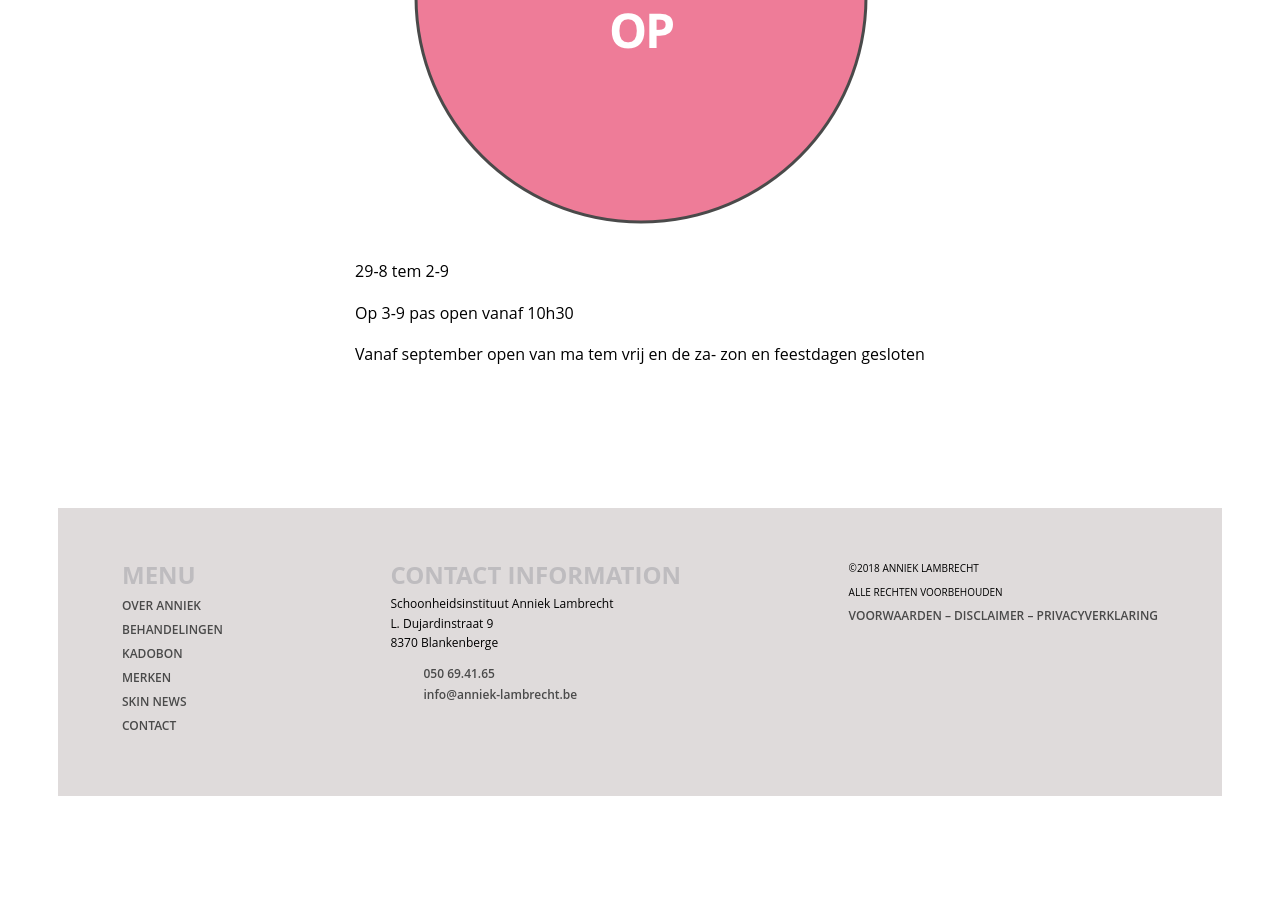
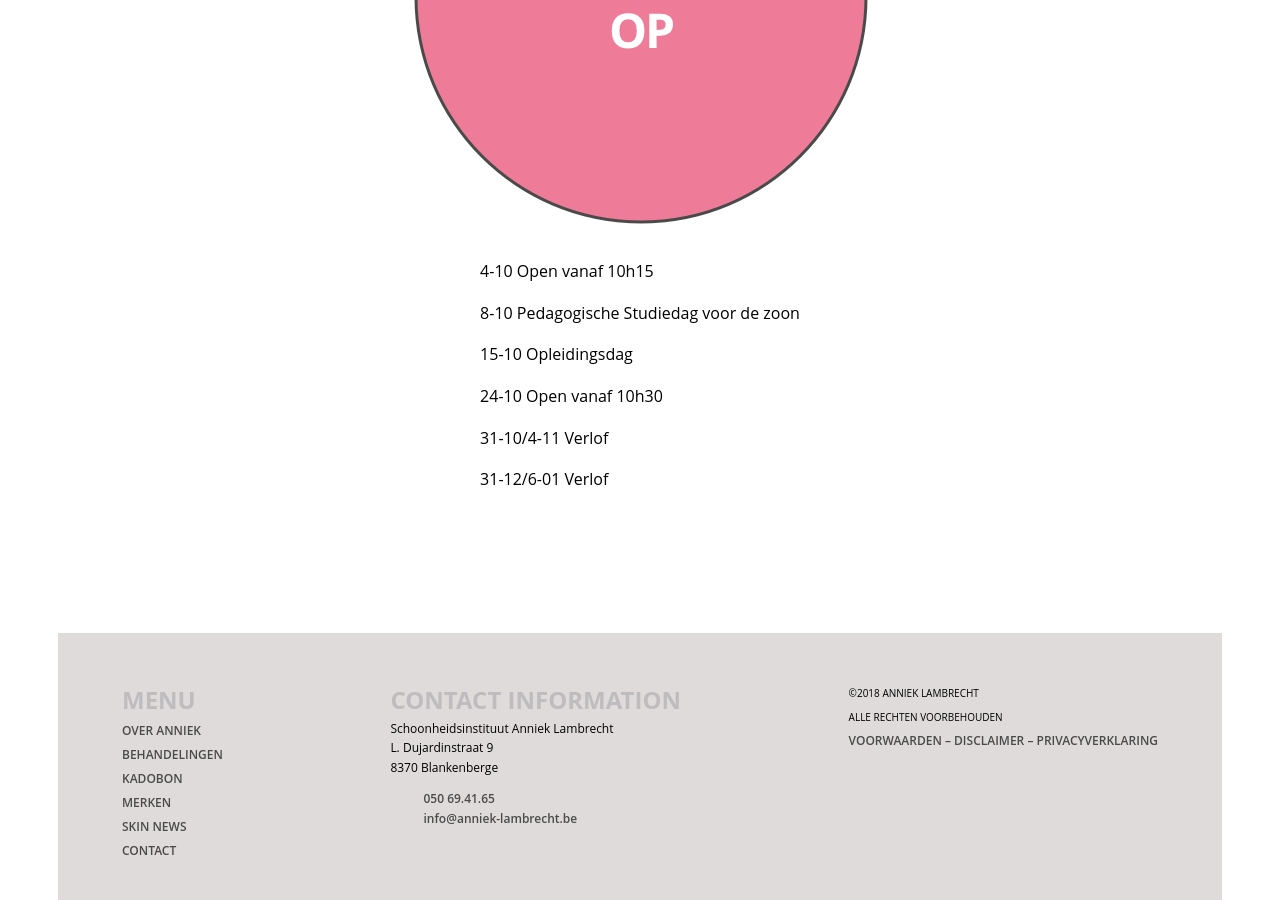
Before and after one commit to acandael/anniek, a Jekyll site: the page built from _posts/2018-07-24-gesloten-op.md, in a window 1280 px wide and 900 px high, scrolled down 790 px. Built offline with Jekyll 4.4.1, drawn with Linux system fonts in a browser that asks for light colours; before the commit the page ends 1614 px from its top, so only the background shows below that.

Commit message:
remove blog posts, update verlofdagen

```diff
--- a/_posts/2018-07-24-gesloten-op.md
+++ b/_posts/2018-07-24-gesloten-op.md
@@ -6,8 +6,14 @@ title: Gesloten op
 published: true
 ---
 
-29-8 tem 2-9
+4-10 Open vanaf 10h15
 
-Op 3-9 pas open vanaf 10h30
+8-10 Pedagogische Studiedag voor de zoon
 
-Vanaf september open van ma tem vrij en de za- zon en feestdagen gesloten
+15-10 Opleidingsdag
+
+24-10 Open vanaf 10h30
+
+31-10/4-11 Verlof
+
+31-12/6-01 Verlof
```
Also changed, not shown: _posts/2018-03-21-janeiredale-lemon-lift.md (deleted, +0 -24 lines), _posts/2018-05-31-environ-safe-in-the-sun.md (+1 -1 lines), _posts/2018-08-26-opend-deur-dag.md (+1 -1 lines).
